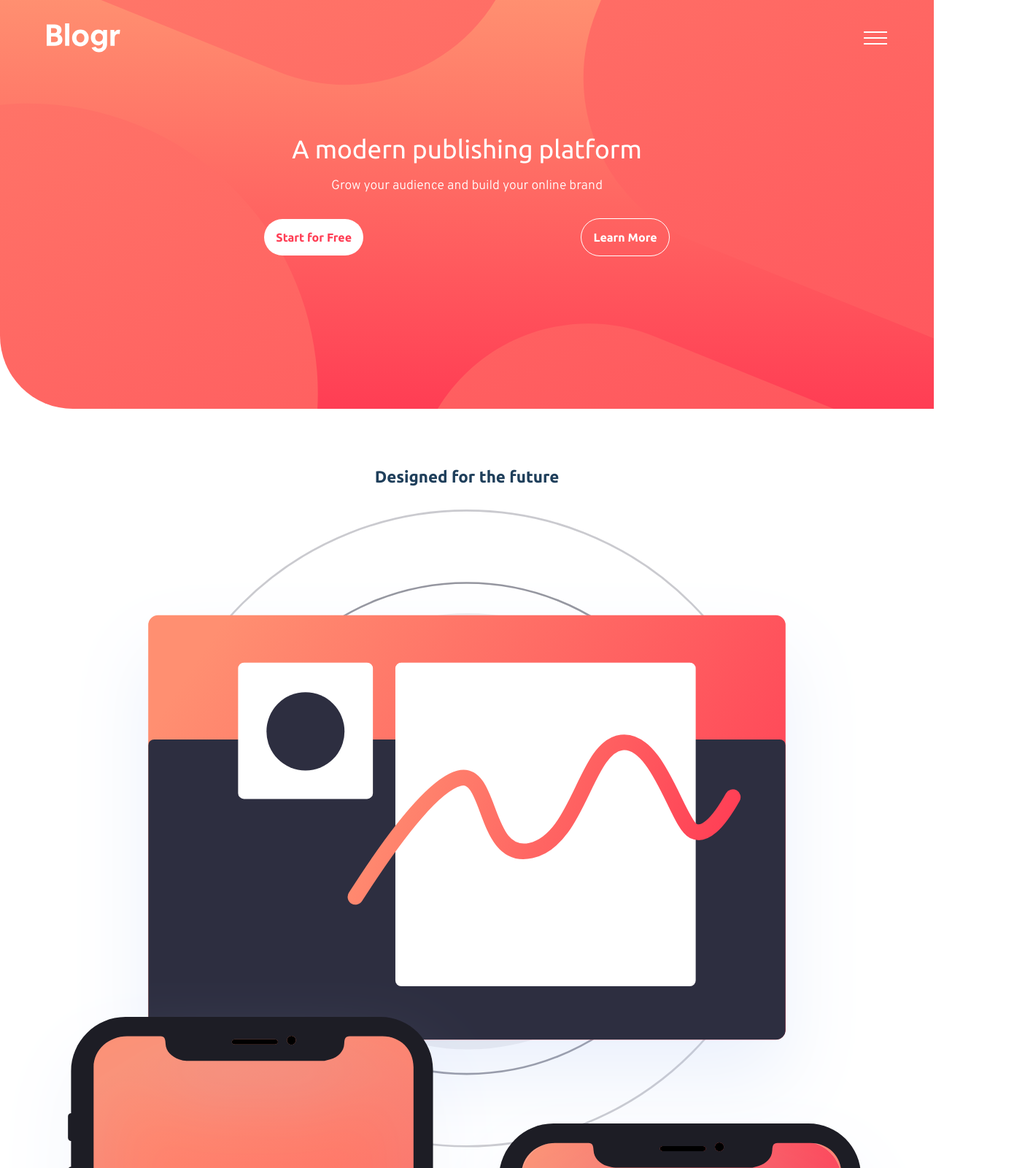
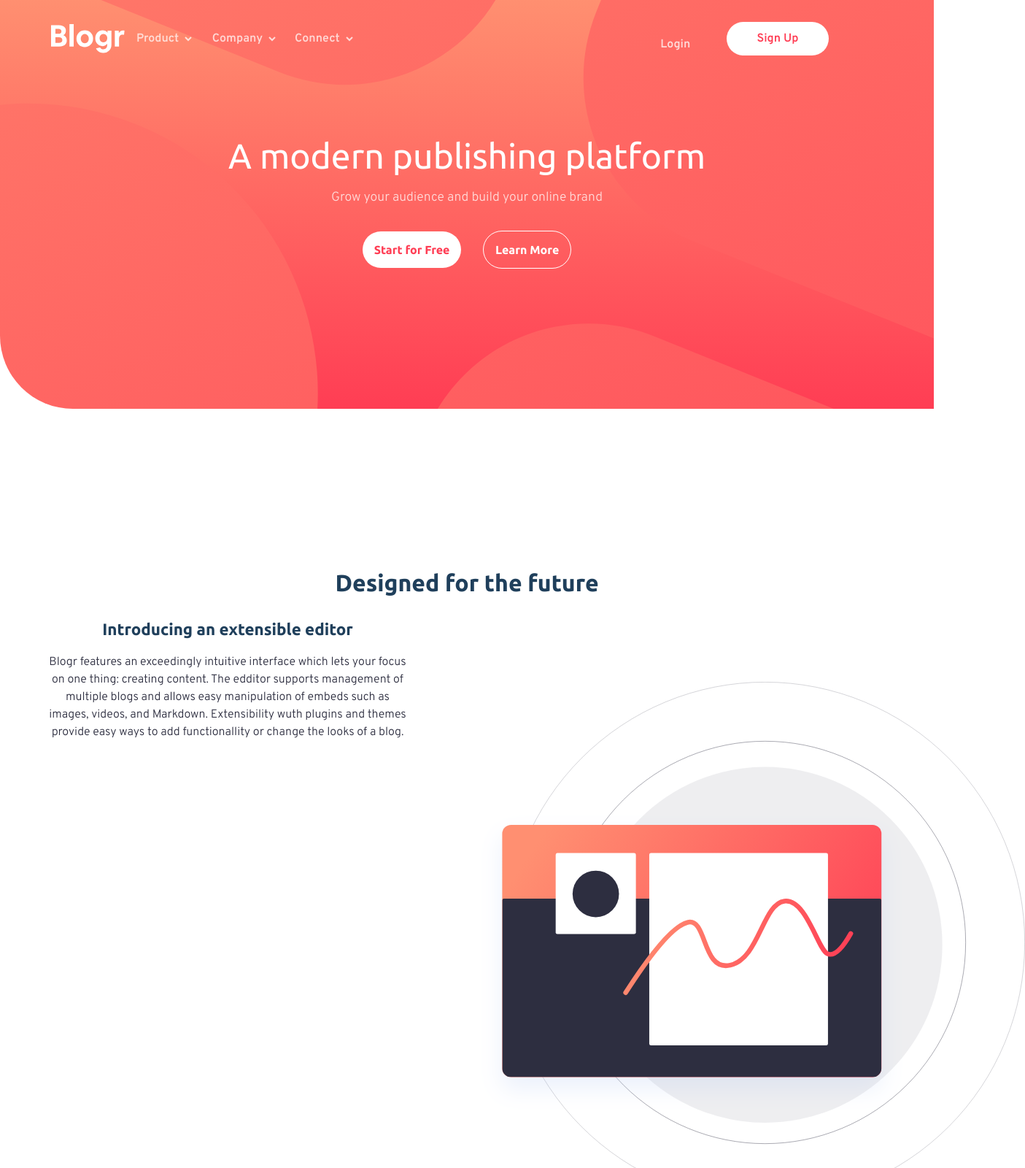
Before and after one commit to iuryamorimDev/blogr-landing-page, a plain HTML site: page index.html in a window 1280 px wide. Shown: the top 1600 px of the page at 73% size, 1405 px wide, since content can reach past the window. Drawn offline with Linux system fonts and the light colour scheme.

Commit message:
done for the day

```diff
--- a/style.css
+++ b/style.css
@@ -303,3 +303,141 @@ a {
 .open img {
   transform: rotate(180deg);
 }
+@media screen and (min-width: 992px) {
+  header {
+    display: grid;
+    grid-template-columns: 10% 85%;
+    width: 90%;
+    margin: auto;
+  }
+  #hamburger-icon {
+    display: none;
+  }
+  .divider {
+    display: none;
+  }
+  nav {
+    display: flex;
+    position: relative;
+    flex-direction: row;
+    align-items: center;
+    justify-content: space-between;
+    background: none;
+    left: 0;
+    width: 100%;
+    gap: 10em;
+  }
+  .nav-links {
+    display: flex;
+    flex-direction: row;
+    width: 50%;
+  }
+  .nav-link {
+    width: 20%;
+    margin: 0;
+  }
+  .nav-links button {
+    margin: 0;
+    width: 30%;
+    color: rgba(255, 255, 255, 0.713);
+  }
+  .nav-btns {
+    flex-direction: row;
+    width: 30%;
+    justify-content: end;
+    gap: 0;
+  }
+  .nav-btns button:nth-of-type(1) {
+    width: 50%;
+    color: rgba(255, 255, 255, 0.755);
+    padding: 0.8em;
+  }
+  .nav-btns button:nth-of-type(2) {
+    width: 50%;
+    background-image: none;
+    background-color: white;
+    color: hsl(353, 100%, 62%);
+  }
+  .nav-link img {
+    content: url(./images/icon-arrow-light.svg);
+  }
+  .nav-link {
+    position: relative;
+  }
+  .nav-link div {
+    /* display: block; */
+    position: absolute;
+    background-color: white;
+    right: 1;
+    margin-top: 1em;
+    width: max-content;
+    padding-right: 3em;
+  }
+  .nav-link li {
+    text-align: start;
+  }
+  nav button:hover {
+    text-decoration: underline;
+  }
+  .nav-btns button:nth-of-type(2):hover {
+    text-decoration: none;
+    background: none;
+    background-color: hsl(355, 100%, 74%);
+    color: white;
+  }
+  .nav-link a:hover {
+    color: hsl(240, 10%, 16%);
+    font-weight: 700;
+  }
+  .cta {
+    margin-top: 5em;
+  }
+  .cta h1 {
+    font-size: 3em;
+  }
+  .cta p {
+    color: rgba(255, 255, 255, 0.761);
+  }
+  .btns {
+    width: 30%;
+  }
+  .btns button:nth-of-type(1):hover {
+    background-color: hsl(355, 100%, 74%);
+    color: white;
+  }
+  .btns button:nth-of-type(2):hover {
+    background-color: white;
+    color: hsl(355, 100%, 66%);
+  }
+  .sect-2 img,
+  .sect-3 img,
+  .sect-4 img {
+    width: fit-content;
+  }
+  .sect-2 {
+    display: grid;
+    grid-template-columns: 1fr 1fr;
+    grid-template-rows: 20% 90%;
+    width: 100%;
+  }
+  .sect-2 img {
+    content: url(./images/illustration-editor-desktop.svg);
+    width: 120%;
+    grid-column: 2/3;
+    grid-row: 1/3;
+    align-self: flex-end;
+  }
+  .sect-2 .title {
+    grid-column: 1/3;
+    grid-row: 1/2;
+    text-align: center;
+    font-size: 2em;
+    align-self: end;
+  }
+  .sect-2 .info {
+    margin: 0 auto;
+  }
+  .sect-3 img {
+    margin: 0;
+  }
+}
```
